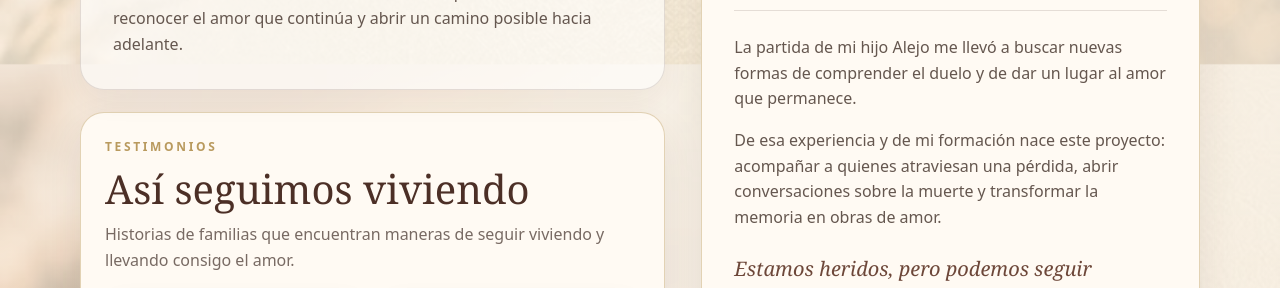
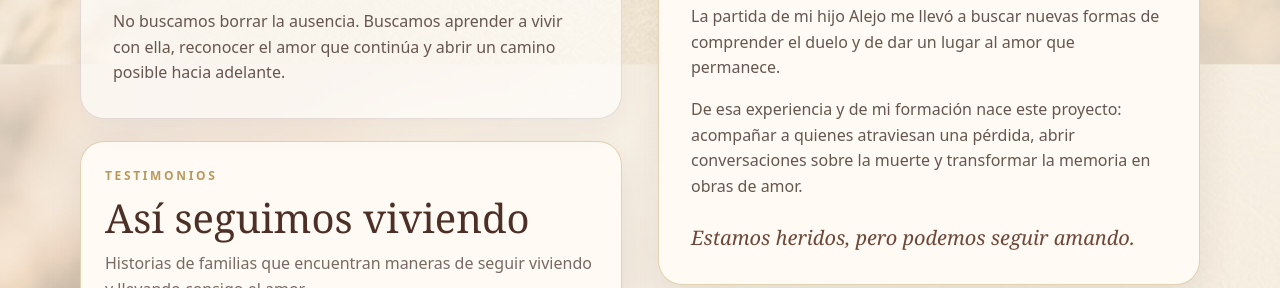
Before and after one commit to isabelstrizik-alt/Fundacion-tanatologica-Alejo, a plain HTML site: page index.html in a window 1280 px wide. Shown: the part 1546-1834 px from the top of the page. Drawn offline with Linux system fonts and the light colour scheme; grey boxes are pictures that could not be loaded.

Commit message:
Igualar columnas para encuadrar testimonios

```diff
--- a/index.html
+++ b/index.html
@@ -150,7 +150,8 @@
               body{background-color:var(--ivory)!important;background-image:linear-gradient(rgba(246,240,230,.72),rgba(246,240,230,.72)),url("img/fondo-reconocimientos.jpg")!important;background-position:center center!important;background-size:cover!important;background-attachment:fixed!important}
               .services{background-color:rgba(241,232,218,.76)!important}
               .quote-band{background-color:rgba(255,250,243,.78)!important}
-              .testimonios{width:100%;min-width:0;margin-top:22px;padding:24px;background:var(--paper);border:1px solid rgba(185,154,94,.42);border-radius:24px;box-shadow:var(--shadow)}
+              @media(min-width:901px){.foundation-layout{grid-template-columns:minmax(0,1fr) minmax(0,1fr)!important}}
+              .testimonios{display:block;width:100%;max-width:100%;min-width:0;margin-top:22px;padding:24px;background:var(--paper);border:1px solid rgba(185,154,94,.42);border-radius:24px;box-shadow:var(--shadow)}
               .testimonios-encabezado{max-width:760px;margin-bottom:20px}
               .testimonios-titulo{font-family:Georgia,serif;color:var(--chocolate);font-size:clamp(30px,4vw,40px);line-height:1.15;font-weight:500;margin:0 0 10px}
               .testimonios-encabezado p{color:var(--muted);margin:0}
```
